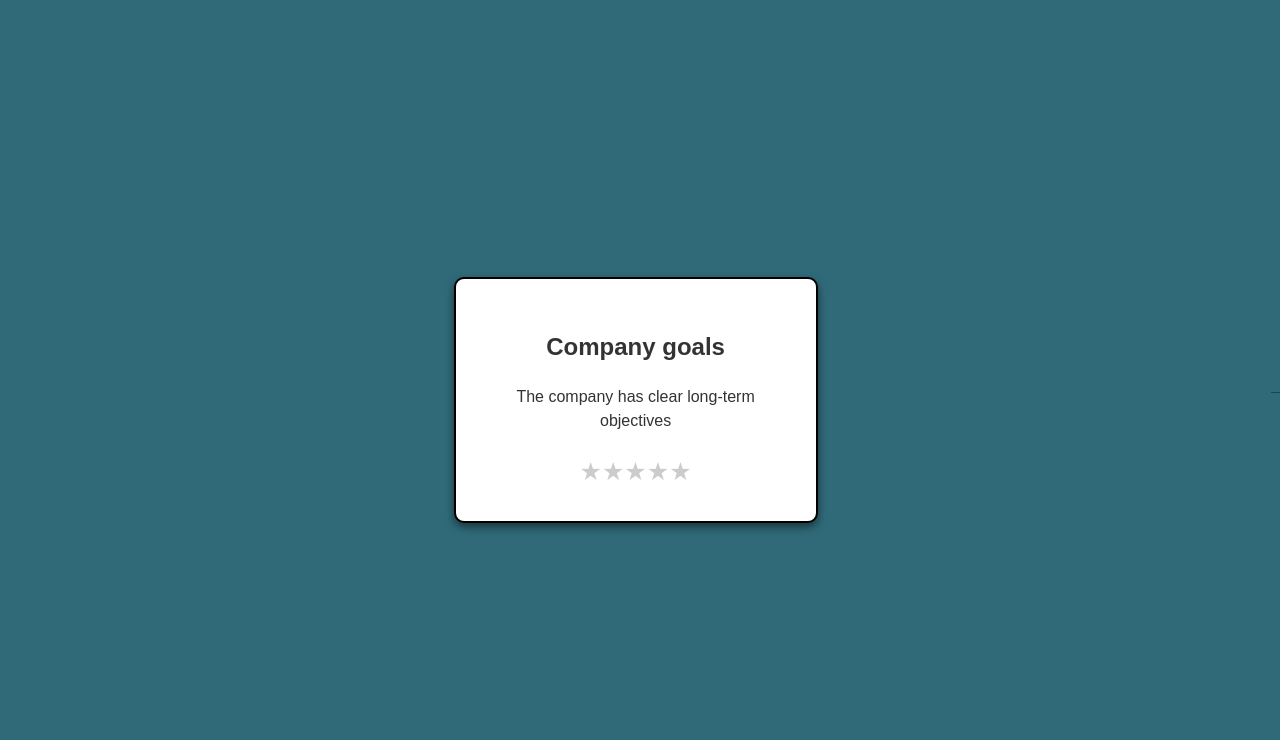
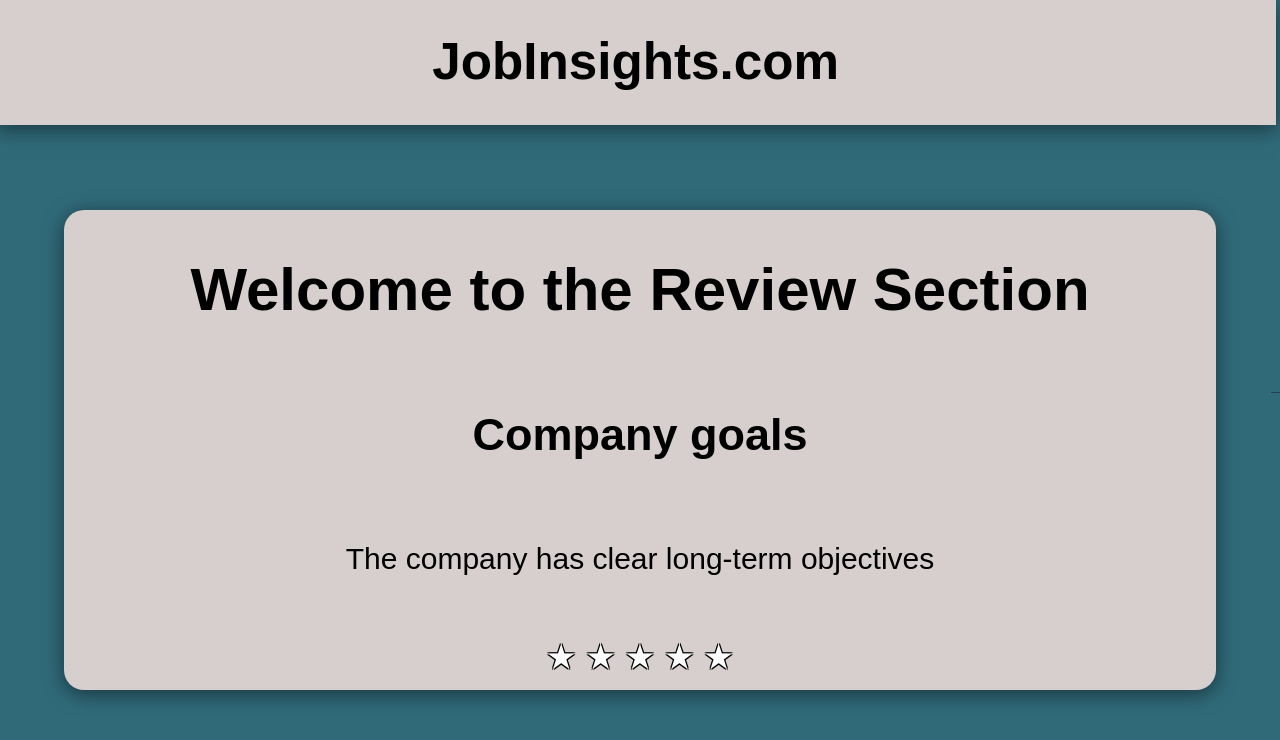
Before and after one commit to Icon1cc/MD-Corp-Ranks, a React (Vite) app in the folder frontend/: page /review in a window 1280 px wide. Shown: the top 740 px of the page. Built offline with nearby package versions, Linux system fonts and the light colour scheme.

Commit message:
Fixed review page

```diff
--- a/frontend/src/components/ReviewWizard.tsx
+++ b/frontend/src/components/ReviewWizard.tsx
@@ -3,6 +3,7 @@ import { useNavigate } from 'react-router-dom';
 import Loader from './Loader';
 import questionService from '../services/questionService';
 import '../styles/reviewWizard.css';
+import WelcomeHeader from './WelcomeHeader';
 
 type Question = {
   id: number;
@@ -69,8 +70,11 @@ const ReviewWizard: React.FC = () => {
   const currentQuestion = questions[currentQuestionIndex];
 
   return (
+    <div id="root">
+      <WelcomeHeader />
       <div className="review-container">
         <div className="question-card">
+          <h1>Welcome to the Review Section</h1>
           <h2>{currentQuestion.title}</h2>
           <p>{currentQuestion.subtitle}</p>
           <div className="star-rating">
@@ -86,6 +90,7 @@ const ReviewWizard: React.FC = () => {
           </div>
         </div>
       </div>
+    </div>
   );
 };
 
--- a/frontend/src/styles/reviewWizard.css
+++ b/frontend/src/styles/reviewWizard.css
@@ -1,19 +1,35 @@
-.review-container {
+  #root {
     display: flex;
+    flex-direction: column;
     justify-content: center;
     align-items: center;
-    height: 100vh;
+    height: 100%;
+    width: 100%;
   }
 
   .question-card {
-    background: white;
-    border-radius: 10px;;
-    padding: 30px;
-    border: 2px solid black;
-    box-shadow: 0 4px 8px rgba(0,0,0,0.5);
+    width: 90%;
+    height: 60%;
+    margin-top: 50px;
+    box-shadow: 0 4px 20px rgba(0, 0, 0, 0.5);
+    border-radius: 20px;
+    background-color: rgb(215, 206, 206);
+    color: black;
     text-align: center;
-    color: #333;
-    width: 300px;
+    position: absolute;
+    top: 50%;
+    left: 50%;
+    transform: translate(-50%, -50%);
+    overflow: auto;
+    display: flex;
+    flex-direction: column;
+    justify-content: center;
+    align-items: center;
+    font-size: 30px;
+  }
+
+  .question-card h1 {
+    font-size: 60px;
   }
 
   .star-rating {
@@ -23,11 +39,27 @@
   }
 
   .star {
-    font-size: 25px;
+    font-size: 35px;
     cursor: pointer;
-    color: #ccc;
+    color: #fdfdfd;
+    display: inline-block;
+    margin-right: 8px;
+    text-shadow:
+      -1px -1px 0 #000,
+      1px -1px 0 #000,
+      -1px 1px 0 #000,
+      1px 1px 0 #000;
+  }
+
+  .star:last-child {
+    margin-right: 0;
   }
 
   .star.filled {
-    color: gold;
+    color: rgb(248, 213, 11);
+    text-shadow:
+      -1px -1px 0 #000,
+      1px -1px 0 #000,
+      -1px 1px 0 #000,
+      1px 1px 0 #000;
   }
```
Lines whose indentation alone changed are shown as unchanged.
